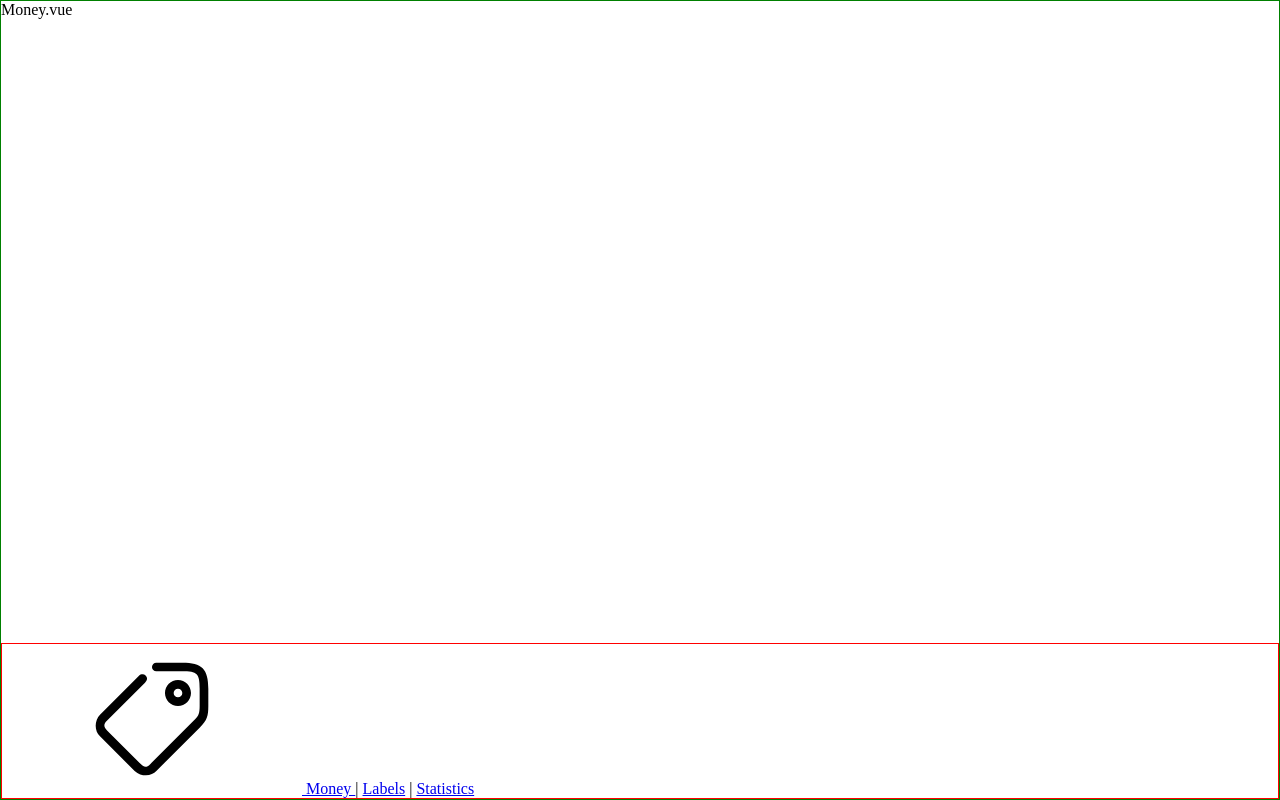
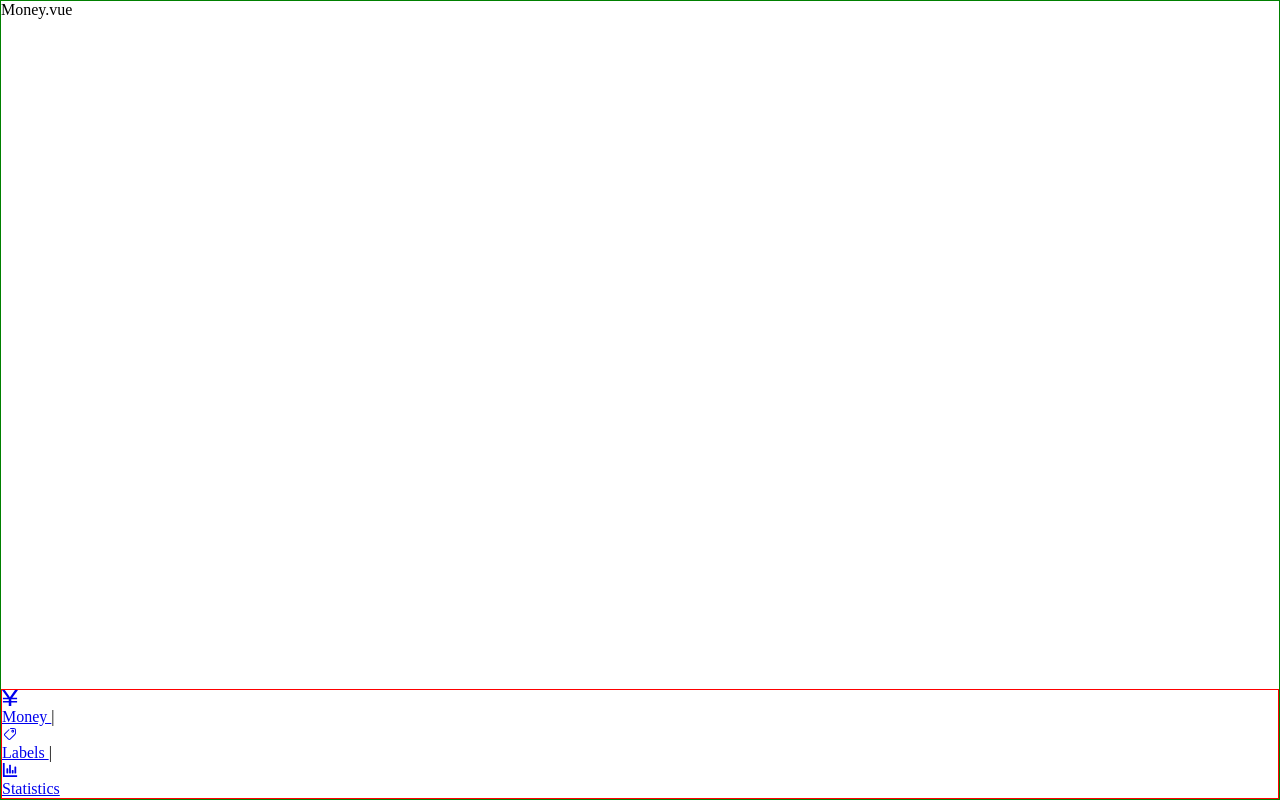
Before and after one commit to RickyLei7/easyMoney, a Vue app: page /#/money in a window 1280 px wide. Built offline with nearby package versions, Linux system fonts and the light colour scheme.

Commit message:
create Icon component

```diff
--- /dev/null
+++ b/src/components/Icon.vue
@@ -0,0 +1,30 @@
+<template>
+  <div>
+    <svg class="icon">
+      <use :xlink:href="'#'+name"/>
+    </svg>
+  </div>
+</template>
+
+<script lang="ts">
+  const importAllSVG = (requireContext: __WebpackModuleApi.RequireContext) => requireContext.keys().forEach(requireContext);
+  try {
+    importAllSVG(require.context('../assets/icons', true, /\.svg$/));
+  } catch (error) {
+    console.log(error);
+  }
+  export default {
+    name: 'Icon',
+    props: ['name']
+  };
+</script>
+
+<style lang="scss" scoped>
+  .icon{
+    width: 1em;
+    height: 1em;
+    vertical-align: -0.15em;
+    fill:currentColor;
+    overflow: hidden;
+  }
+</style>
--- a/src/components/Nav.vue
+++ b/src/components/Nav.vue
@@ -1,34 +1,28 @@
 <template>
   <div class="nav">
     <router-link to="/money">
-      <svg>
-        <use xlink:href="#labels"></use>
-      </svg>
+    <Icon name="money"/>
       Money
     </router-link>
     |
-    <router-link to="/labels">Labels</router-link>
+    <router-link to="/labels">
+      <Icon name="labels"/>
+      Labels
+    </router-link>
     |
-    <router-link to="/statistics">Statistics</router-link>
+    <router-link to="/statistics">
+      <Icon name="statistics"/>
+      Statistics
+    </router-link>
   </div>
 </template>
 
 <script lang="ts">
-  const importAllSVG = (requireContext: __WebpackModuleApi.RequireContext) => requireContext.keys().forEach(requireContext)
-  try{
-    importAllSVG(require.context('../assets/icons',true, /\.svg$/));
-  }catch (error) {
-    console.log(error);
-  }
-
-
-
-
-
-
+  import Icon from '@/components/Icon.vue';
   export default {
-    name: 'Nav'
-  }
+    name: 'Nav',
+    components: {Icon}
+  };
 </script>
 
 <style lang="scss" scoped>
--- a/src/main.ts
+++ b/src/main.ts
@@ -4,12 +4,14 @@
 import router from './router';
 import store from './store';
 import Nav from '@/components/Nav.vue';
-import Layout from '@/components/Layout.vue'
+import Layout from '@/components/Layout.vue';
+import Icon from '@/components/Icon.vue';
 
 Vue.config.productionTip = false;
 
 Vue.component('Nav', Nav);
-Vue.component('Layout', Layout)
+Vue.component('Layout', Layout);
+Vue.component('Icon', Icon);
 
 new Vue({
   router,
```
